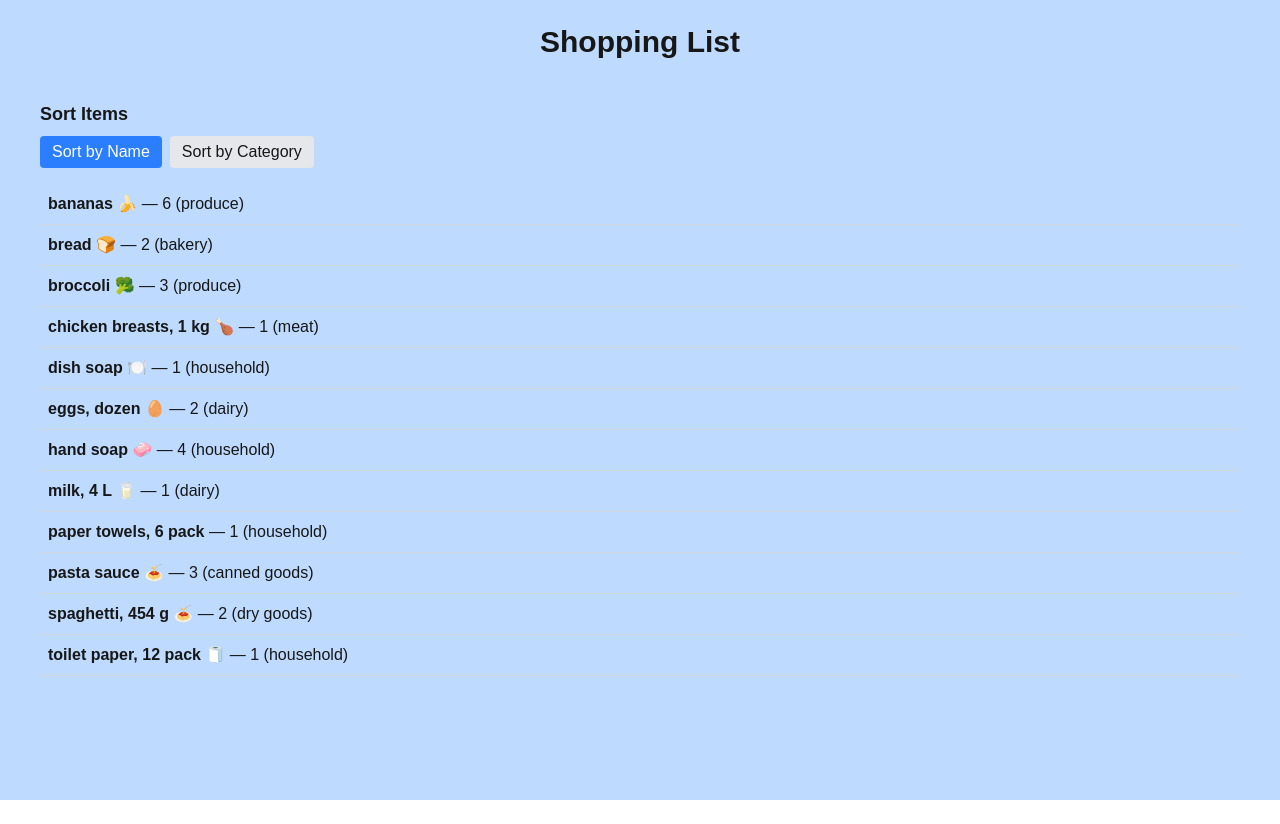
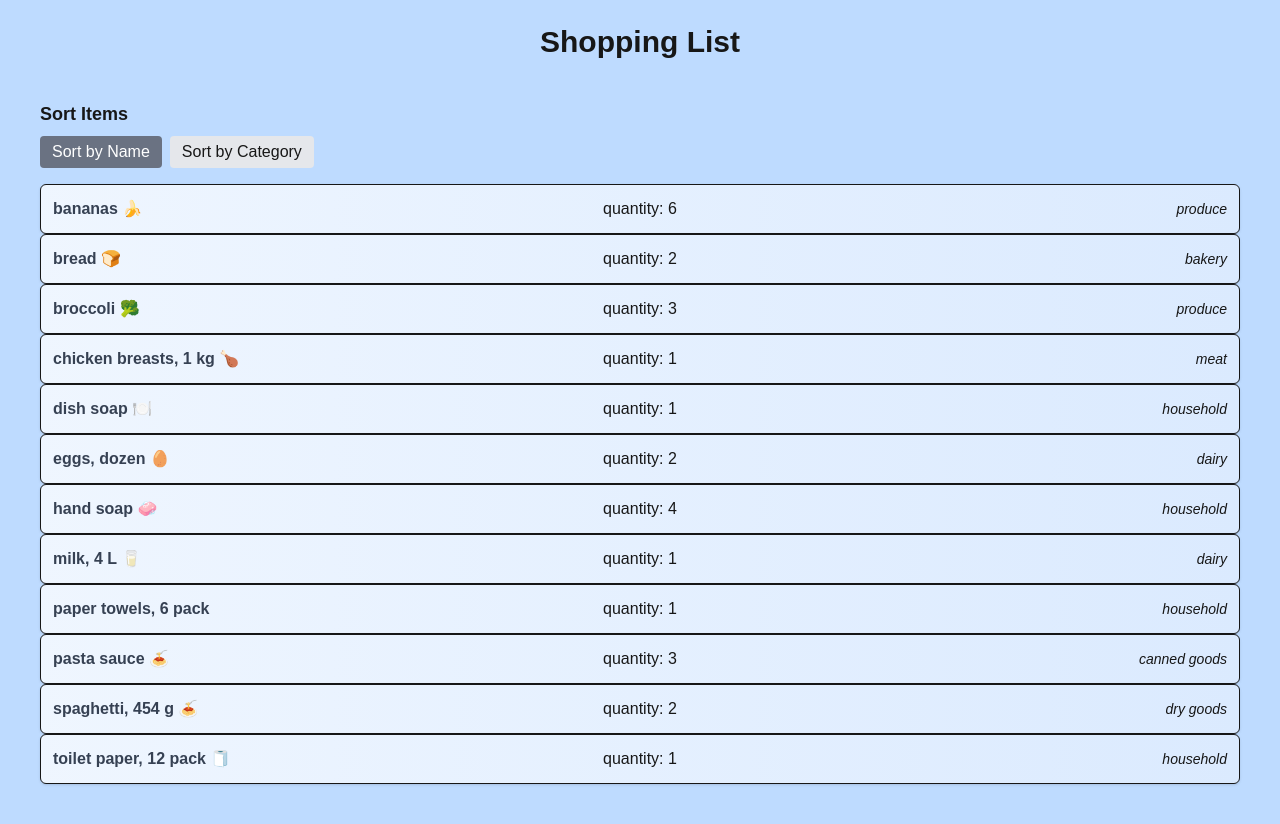
Before and after one commit to zeynep-ozdemir1905/cprg306-assignments, a Next.js app: page /week-6 in a window 1280 px wide. Before the commit the page ends 800 px from the top, so only its background shows below. Built offline with nearby package versions, Linux system fonts and the light colour scheme.

Commit message:
edited css for a more organized look

```diff
--- a/app/week-6/item-list.js
+++ b/app/week-6/item-list.js
@@ -25,7 +25,7 @@ export default function ItemList() {
         <button
           onClick={() => setSortBy("name")}
           className={`px-3 py-1 rounded ${
-            sortBy === "name" ? "bg-blue-500 text-white" : "bg-gray-200"
+            sortBy === "name" ? "bg-gray-500 text-white" : "bg-gray-200"
           }`}
         >
           Sort by Name
@@ -34,7 +34,7 @@ export default function ItemList() {
         <button
           onClick={() => setSortBy("category")}
           className={`px-3 py-1 rounded ${
-            sortBy === "category" ? "bg-blue-500 text-white" : "bg-gray-200"
+            sortBy === "category" ? "bg-gray-500 text-white" : "bg-gray-200"
           }`}
         >
           Sort by Category
--- a/app/week-6/item.js
+++ b/app/week-6/item.js
@@ -1,7 +1,16 @@
 export default function Item({ name, quantity, category }) {
   return (
-    <li className="p-2 border-b border-gray-300">
-      <strong>{name}</strong> — {quantity} ({category})
+    <li className="p-3 border rounded-md shadow-sm bg-gradient-to-r from-blue-50 to-blue-100 flex items-center justify-between">
+      {/* prodouct name */}
+      <span className="font-semibold text-gray-700 w-1/3">{name}</span>
+
+      {/* quantity*/}
+      <span className="text-black-700 text-center w-1/3">quantity: {quantity}</span>
+
+      {/* category */}
+      <span className="italic text-sm text-black-600 text-right w-1/3">
+        {category}
+      </span>
     </li>
-  );
+ );
 }
```
